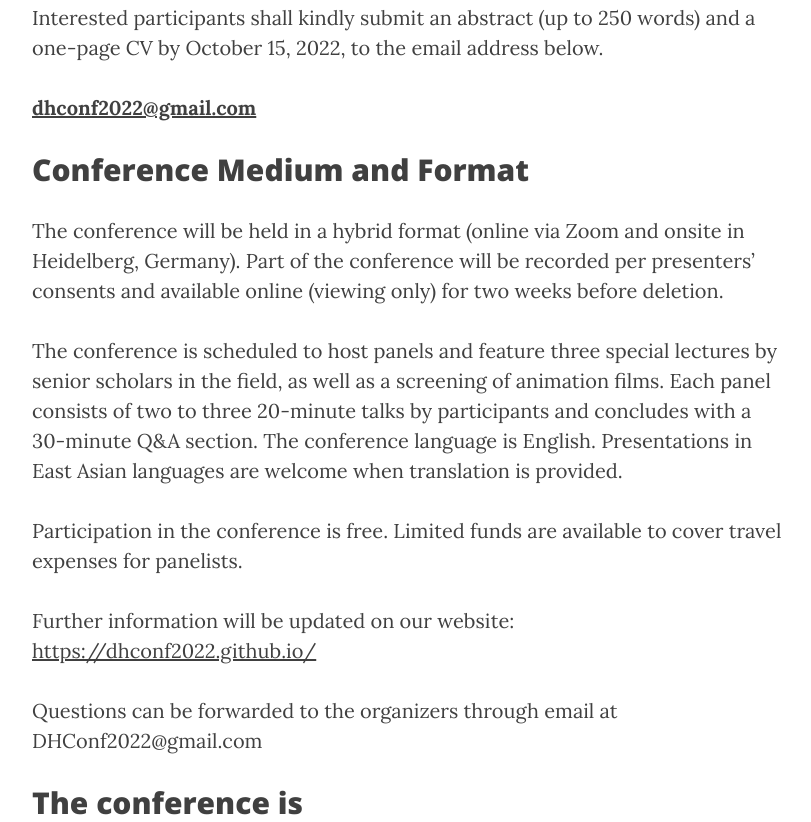
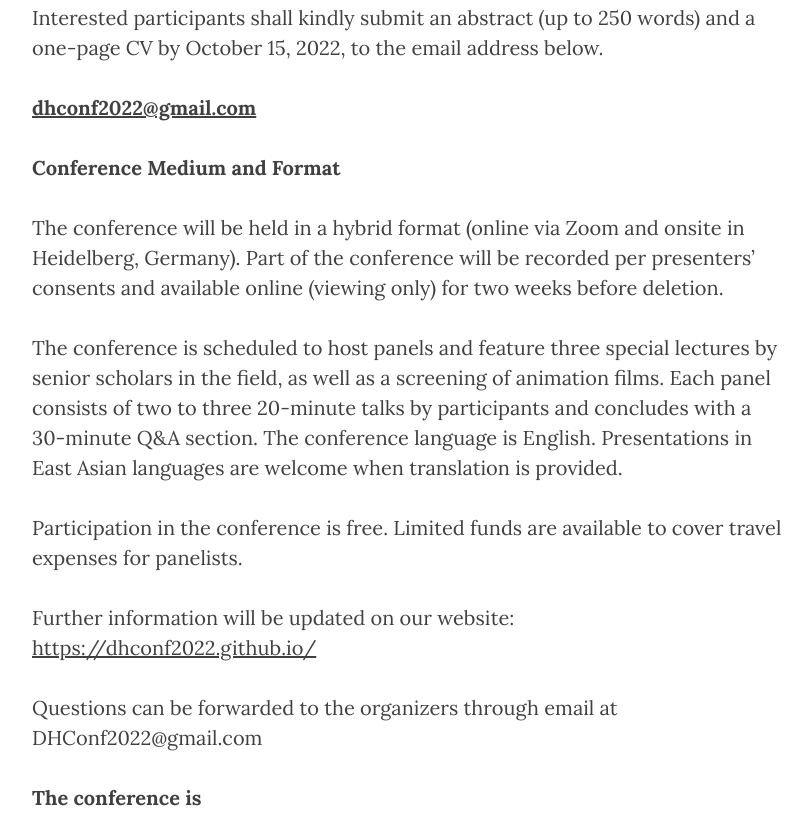
Before and after one commit to DHconf2022/DHconf2022.github.io, a website: page cfp.html in a window 1280 px wide. Shown: the part 2682-3504 px from the top of the page, without its empty margins (233-1044 px from the left). Drawn offline with nearby package versions, Linux system fonts and the light colour scheme.

Commit message:
Update cfp.html

```diff
--- a/cfp.html
+++ b/cfp.html
@@ -167,7 +167,7 @@
 
                     <p><a href="mailto:dhconf2022@gmail.com"> <b>dhconf2022@gmail.com</b></a></p>
 
-                    <h2>Conference Medium and Format </h2>
+                    <p><b>Conference Medium and Format</b> </p>
 
                     <p>The conference will be held in a hybrid format (online via Zoom and onsite in Heidelberg, Germany). Part of the conference will be recorded per presenters’ consents and available online (viewing only) for two weeks before deletion.  </p>
 
@@ -179,7 +179,7 @@
 
                     <p>Questions can be forwarded to the organizers through email at DHConf2022@gmail.com </p>
 
-                    <h2>The conference is  </h2>
+                    <p><b>The conference is</b> </p>
 
                     <p>Hosted by the Institute of East Asian Art History (IKO) and the Heidelberg Center for Transcultural Studies (HCTS), Ruprecht Karl University of Heidelberg; organized in cooperation with Nanjing University of the Arts; </p>
 
```
